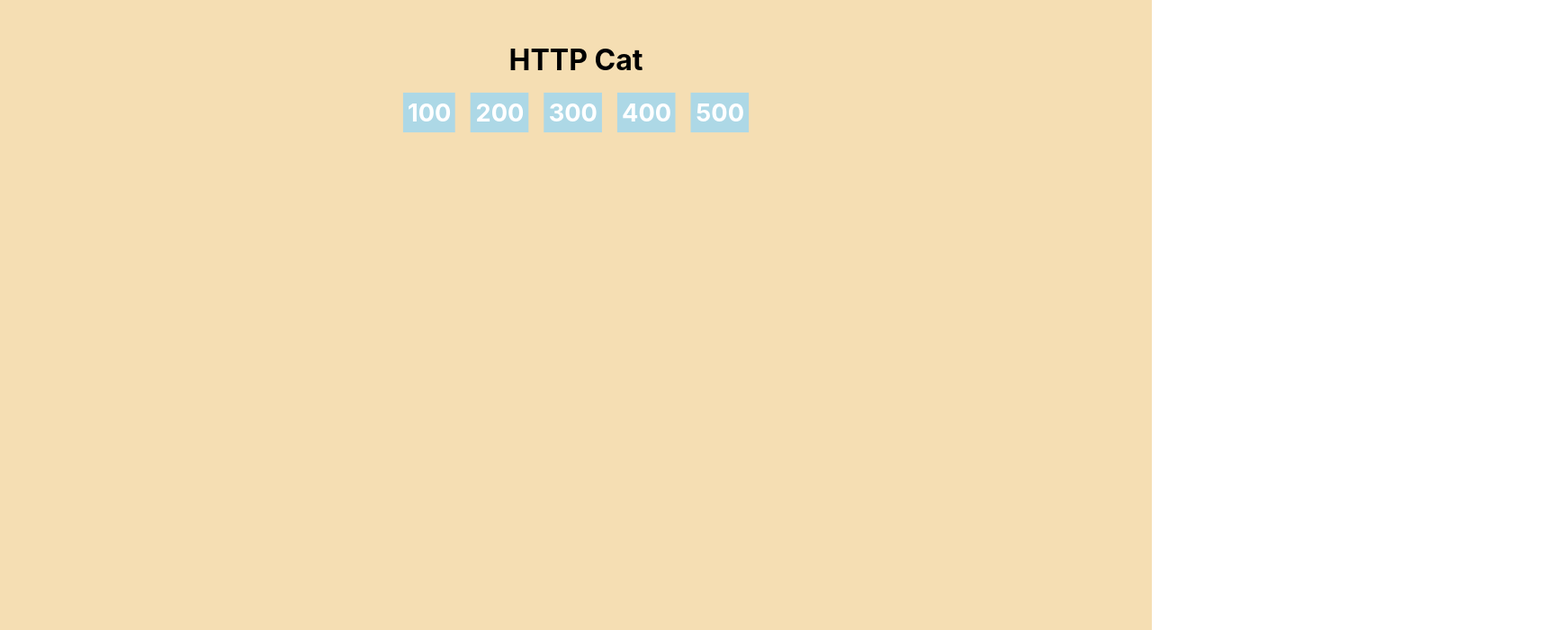
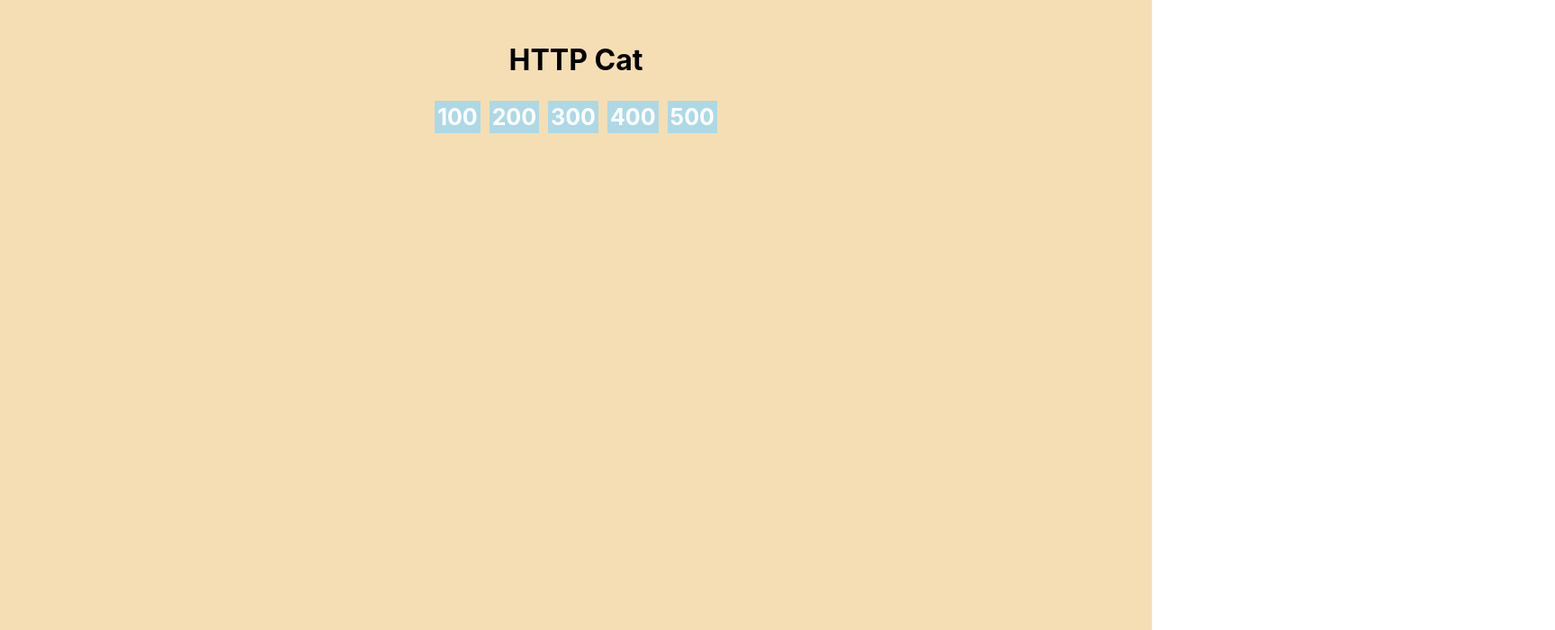
Before and after one commit to mwrowan89/http-cat, a React (Create React App) app: page / in a window 1280 px wide. Shown: the top 700 px of the page at 90% size, 1728 px wide, since content can reach past the window. Built offline with nearby package versions, Linux system fonts and the light colour scheme.

Commit message:
Fixed overflow on btn-list

```diff
--- a/src/App.css
+++ b/src/App.css
@@ -30,9 +30,10 @@ img {
   list-style: none;
   display: flex;
   max-width: 100vw;
+  overflow: hidden;
   justify-content: center;
   align-items: center;
-  transform: scale(1.7);
+  font-size: 25px;
 }
 .num-btn {
   display: flex;
```
